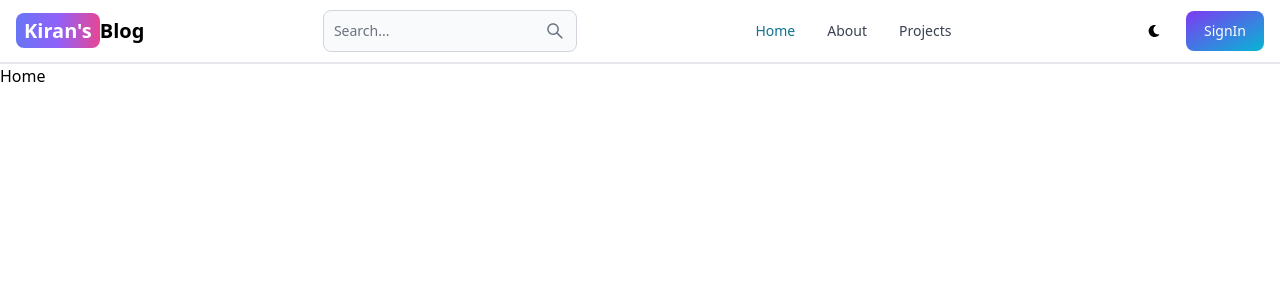
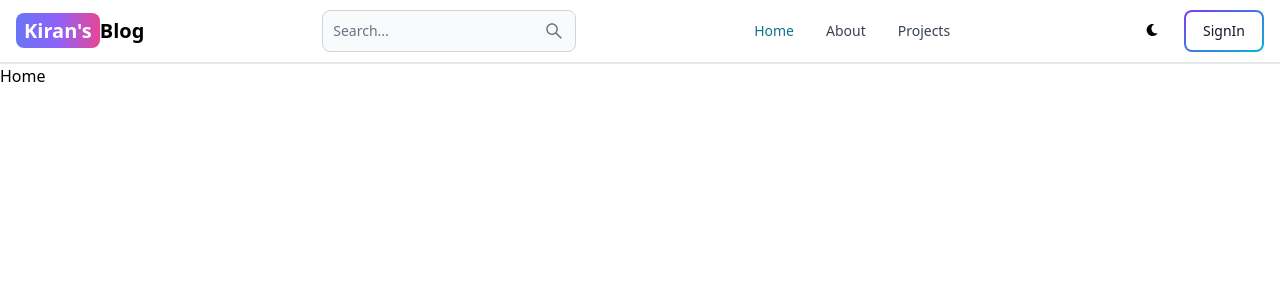
Before and after one commit to CHITTUMOORIKIRANKUMAR/Blog, a React app in the folder client/: page / in a window 1280 px wide. Shown: the top 300 px of the page. Built offline with nearby package versions, Linux system fonts and the light colour scheme; the HTML template or start-up script is replaced by a standard one.

Commit message:
added outline to SignIn Button on hader section

```diff
--- a/client/src/components/Header.jsx
+++ b/client/src/components/Header.jsx
@@ -29,7 +29,7 @@ const Header = () => {
                 <FaMoon />
             </Button>
             <Link to='/sign-in'>
-            <Button gradientDuoTone='purpleToBlue'>SignIn</Button>
+            <Button gradientDuoTone='purpleToBlue' outline>SignIn</Button>
             </Link>
         <Navbar.Toggle />
         </div>
```
